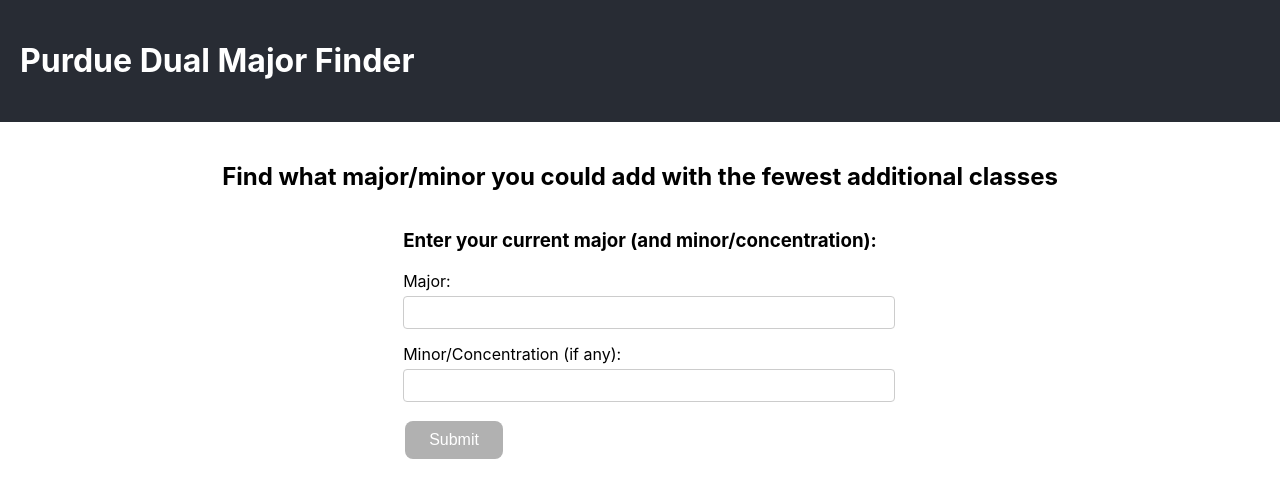
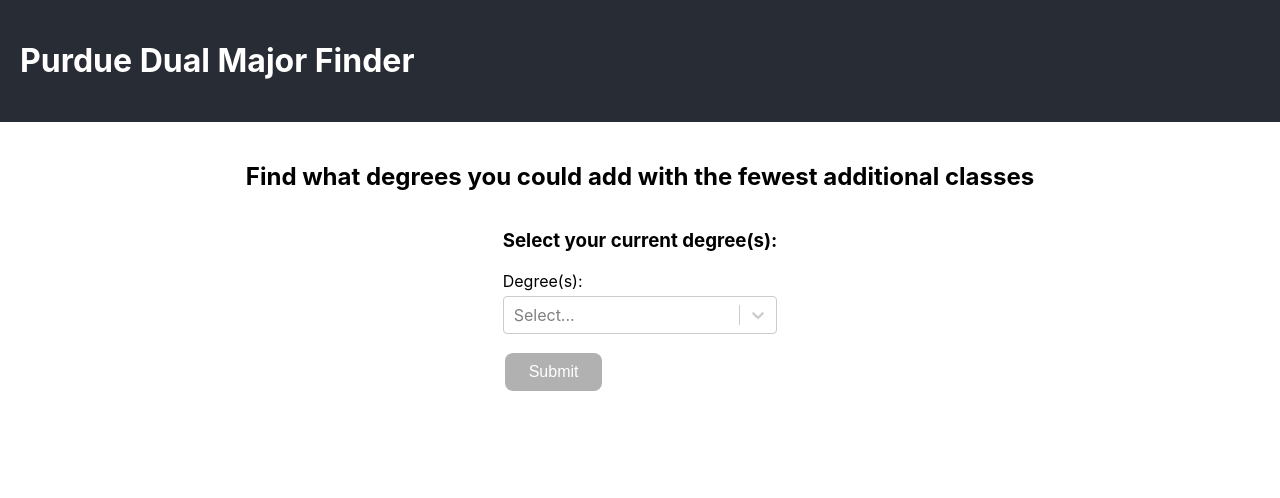
Before and after one commit to wboulton/HelloWorldHackers, a React (Create React App) app: page / in a window 1280 px wide. Shown: the top 498 px of the page. Built offline with nearby package versions, Linux system fonts and the light colour scheme.

Commit message:
change form to dropdown of names from links.csv, moved csv files to /public

```diff
--- a/package.json
+++ b/package.json
@@ -6,9 +6,11 @@
     "@testing-library/jest-dom": "^5.17.0",
     "@testing-library/react": "^13.4.0",
     "@testing-library/user-event": "^13.5.0",
+    "papaparse": "^5.4.1",
     "react": "^18.3.1",
     "react-dom": "^18.3.1",
     "react-scripts": "5.0.1",
+    "react-select": "^5.7.3",
     "web-vitals": "^2.1.4"
   },
   "scripts": {
--- a/src/App.js
+++ b/src/App.js
@@ -1,13 +1,35 @@
-import React, { useState } from 'react';
+import React, { useState, useEffect } from 'react';
+import Select from 'react-select';
+import Papa from 'papaparse';
 import './App.css';
 
 function App() {
-  const [major, setMajor] = useState('');
-  const [minor, setMinor] = useState('');
+  const [selectedDegrees, setSelectedDegrees] = useState([]);
+  const [options, setOptions] = useState([]);
+
+  useEffect(() => {
+    Papa.parse('/links.csv', {
+      download: true,
+      header: true,
+      complete: (results) => {
+        const parsedOptions = results.data
+          .filter(row => row.name) // Filter out empty rows
+          .map(row => ({
+            value: row.name,
+            label: row.name
+          }));
+        setOptions(parsedOptions);
+      },
+      error: (error) => {
+        console.error('Error parsing CSV:', error);
+      }
+    });
+  }, []);
 
   const handleSubmit = (e) => {
     e.preventDefault();
-    alert(`Major: ${major}\nMinor/Concentration: ${minor || 'None'}`);
+    const degrees = selectedDegrees.map(option => option.label).join(', ');
+    alert(`Degrees: ${degrees || 'None'}`);
   };
 
   return (
@@ -16,26 +38,19 @@
         <h1>Purdue Dual Major Finder</h1>
       </header>
       <main className="App-main">
-        <h2>Find what major/minor you could add with the fewest additional classes</h2>
+        <h2>Find what degrees you could add with the fewest additional classes</h2>
         <form onSubmit={handleSubmit}>
-          <h3>Enter your current major (and minor/concentration):</h3>
+          <h3>Select your current degree(s):</h3>
           <div className="form-group">
-            <label htmlFor="major">Major: </label>
-            <input
-              type="text"
-              id="major"
-              value={major}
-              onChange={(e) => setMajor(e.target.value)}
-              required
-            />
-          </div>
-          <div className="form-group">
-            <label htmlFor="minor">Minor/Concentration (if any): </label>
-            <input
-              type="text"
-              id="minor"
-              value={minor}
-              onChange={(e) => setMinor(e.target.value)}
+            <label htmlFor="degree">Degree(s): </label>
+            <Select
+              isMulti
+              name="degrees"
+              options={options}
+              className="basic-multi-select"
+              classNamePrefix="select"
+              value={selectedDegrees}
+              onChange={setSelectedDegrees}
             />
           </div>
           <button type="submit" className="submit-button">Submit</button>
```
Also changed, not shown: public/ap_courses.csv (renamed from ap_courses.csv), public/links.csv (renamed from links.csv), 1 other file (tests, documents, lock files or other folders).
